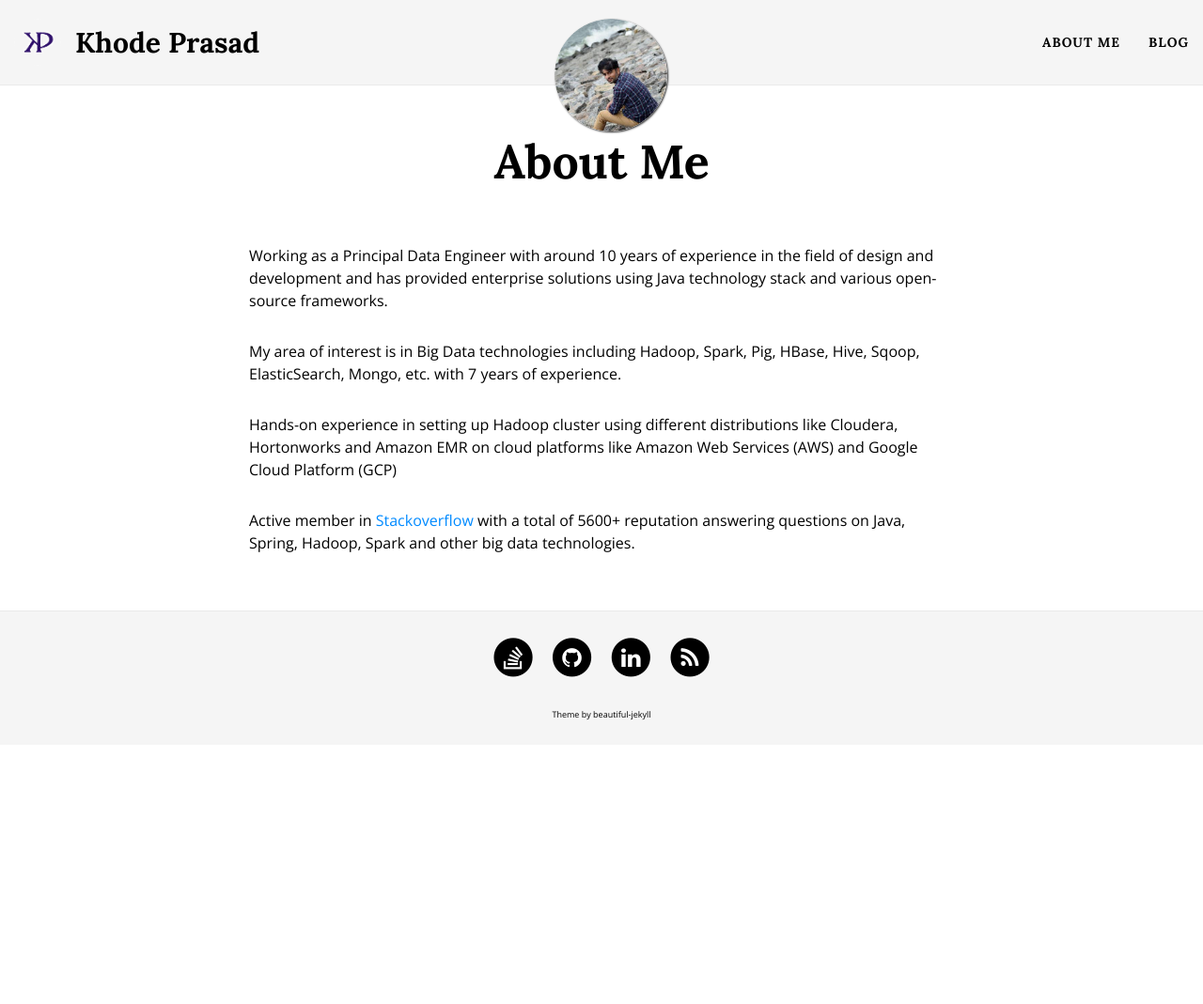
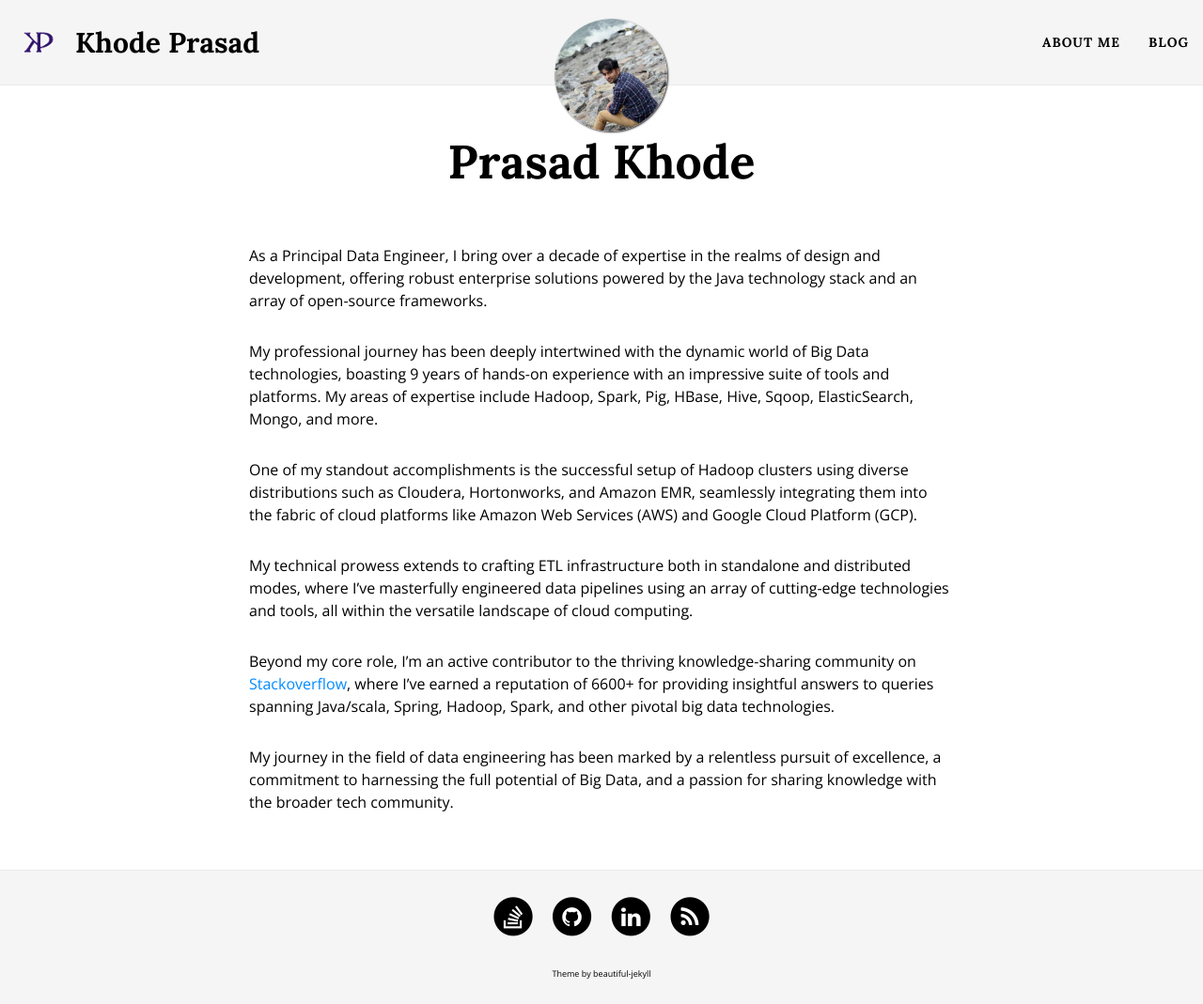
Before and after one commit to khodeprasad/khodeprasad.github.io, a Jekyll site: the page built from aboutme.md, in a window 1280 px wide and 1069 px high. Shown: the whole window at 94% size. Built offline with Jekyll 4.4.1, drawn with Linux system fonts in a browser that asks for light colours; nearby versions of some CDN libraries.

Commit message:
updated about me part

```diff
--- a/aboutme.md
+++ b/aboutme.md
@@ -1,13 +1,16 @@
 ---
 layout: page
-title: About Me
-#subtitle: Java, J2EE & Big Data Engineer
+title: Prasad Khode
 ---
 
-Working as a Principal Data Engineer with around 10 years of experience in the field of design and development and has provided enterprise solutions using Java technology stack and various open-source frameworks.
+As a Principal Data Engineer, I bring over a decade of expertise in the realms of design and development, offering robust enterprise solutions powered by the Java technology stack and an array of open-source frameworks.
 
-My area of interest is in Big Data technologies including Hadoop, Spark, Pig, HBase, Hive, Sqoop, ElasticSearch, Mongo, etc. with 7 years of experience.
+My professional journey has been deeply intertwined with the dynamic world of Big Data technologies, boasting 9 years of hands-on experience with an impressive suite of tools and platforms. My areas of expertise include Hadoop, Spark, Pig, HBase, Hive, Sqoop, ElasticSearch, Mongo, and more.
 
-Hands-on experience in setting up Hadoop cluster using different distributions like Cloudera, Hortonworks and Amazon EMR on cloud platforms like Amazon Web Services (AWS) and Google Cloud Platform (GCP)
+One of my standout accomplishments is the successful setup of Hadoop clusters using diverse distributions such as Cloudera, Hortonworks, and Amazon EMR, seamlessly integrating them into the fabric of cloud platforms like Amazon Web Services (AWS) and Google Cloud Platform (GCP).
 
-Active member in [Stackoverflow](https://stackoverflow.com/users/1025328/prasad-khode) with a total of 5600+ reputation answering questions on Java, Spring, Hadoop, Spark and other big data technologies.
+My technical prowess extends to crafting ETL infrastructure both in standalone and distributed modes, where I've masterfully engineered data pipelines using an array of cutting-edge technologies and tools, all within the versatile landscape of cloud computing.
+
+Beyond my core role, I'm an active contributor to the thriving knowledge-sharing community on [Stackoverflow](https://stackoverflow.com/users/1025328/prasad-khode), where I've earned a reputation of 6600+ for providing insightful answers to queries spanning Java/scala, Spring, Hadoop, Spark, and other pivotal big data technologies.
+
+My journey in the field of data engineering has been marked by a relentless pursuit of excellence, a commitment to harnessing the full potential of Big Data, and a passion for sharing knowledge with the broader tech community.
```
Also changed, not shown: Gemfile.lock.
